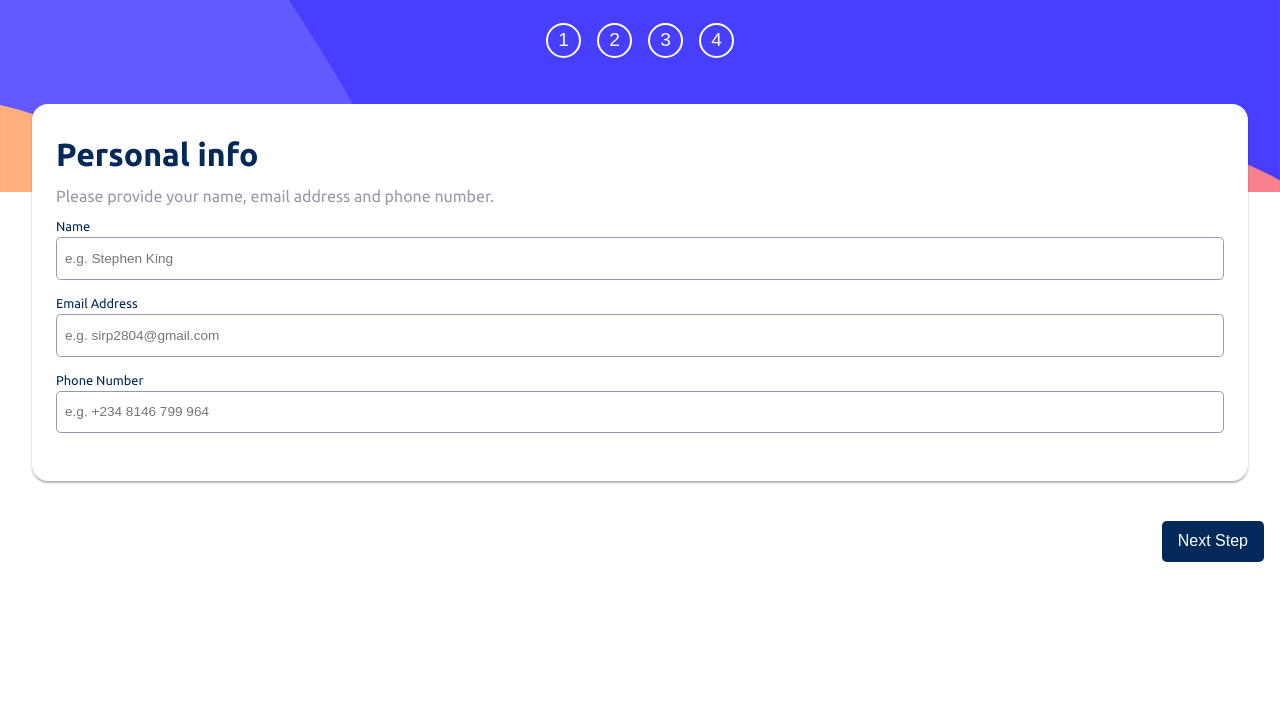
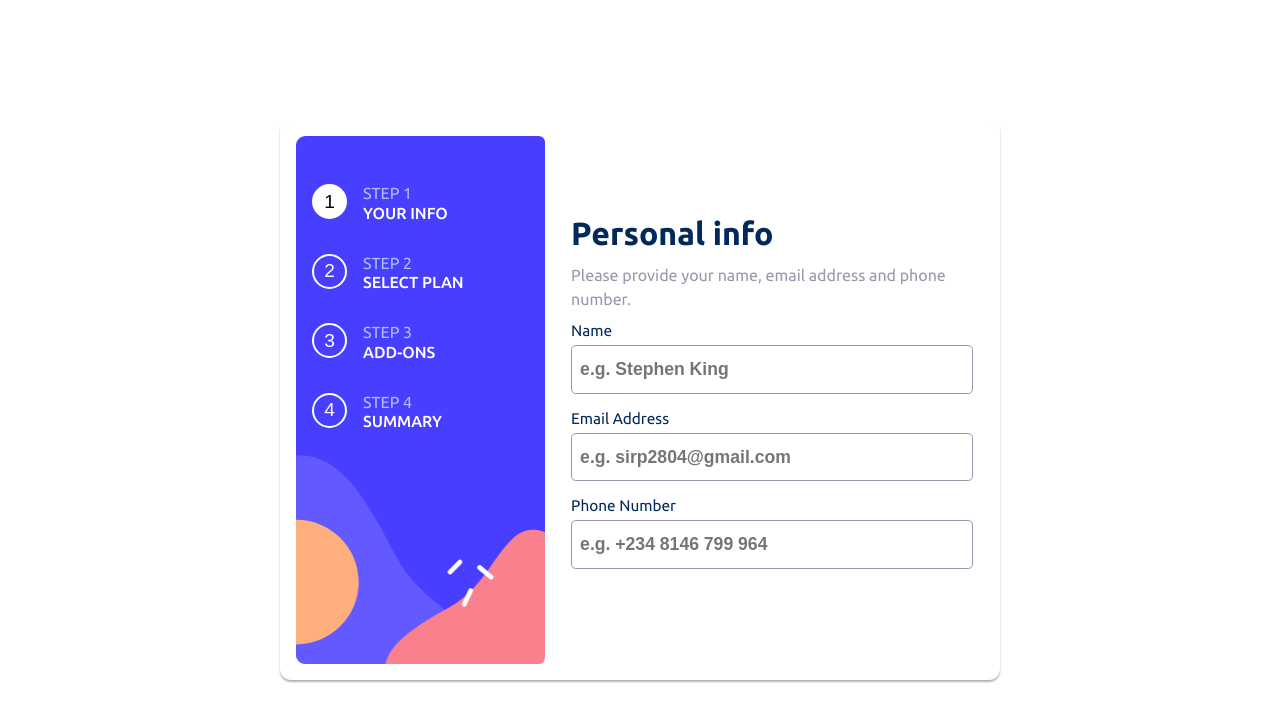
Before and after one commit to ShinobiKoda/multi-step-form-main, a plain HTML site: page index.html in a window 1280 px wide. Drawn offline with Linux system fonts and the light colour scheme.

Commit message:
completed first page for desktop

```diff
--- a/assets/script.js
+++ b/assets/script.js
@@ -51,7 +51,11 @@ btn_one.onclick = () => {
     add_ons.classList.add('none');
     thanks.classList.add('none');
     finishing_up.classList.add('none');
-    console.log('clicked');
+    btn_one.classList.add('blue-background');
+    btn_two.classList.remove('blue-background');
+    btn_three.classList.remove("blue-background");
+    btn_four.classList.remove("blue-background");
+    // console.log('clicked');
   }
 }
 
@@ -61,6 +65,11 @@ btn_two.onclick = () => {
     personal_info.classList.add('none');
     thanks.classList.add('none');
     finishing_up.classList.add("none");
+    btn_two.classList.add('blue-background');
+    btn_two.classList.add("blue-background");
+    btn_one.classList.remove("blue-background");
+    btn_three.classList.remove("blue-background");
+    btn_four.classList.remove("blue-background");
   }
 }
 
@@ -70,6 +79,10 @@ btn_three.onclick = () => {
     personal_info.classList.add('none');
     add_ons.classList.add('none');
     thanks.classList.add('none');
+    btn_three.classList.add("blue-background");
+    btn_one.classList.remove("blue-background");
+    btn_two.classList.remove("blue-background");
+    btn_four.classList.remove("blue-background");
   }
 }
 
@@ -79,6 +92,10 @@ btn_four.onclick = () =>{
     personal_info.classList.add('none');
     add_ons.classList.add('none');
     finishing_up.classList.add('none');
+    btn_four.classList.add("blue-background");
+    btn_one.classList.remove("blue-background");
+    btn_two.classList.remove("blue-background");
+    btn_three.classList.remove("blue-background");
   }
 }
 
@@ -88,21 +105,29 @@ next_page.addEventListener('click', ()=>{
   if(add_ons.classList.contains('none') && finishing_up.classList.contains('none') && thanks.classList.contains('none')){
     personal_info.classList.add('none');
     add_ons.classList.remove('none');
+    btn_one.classList.remove('blue-background');
+    btn_two.classList.add('blue-background');
   }else if(personal_info.classList.contains('none') && finishing_up.classList.contains('none') && thanks.classList.contains('none')){
     add_ons.classList.add('none');
     finishing_up.classList.remove('none');
+    btn_two.classList.remove("blue-background");
+    btn_three.classList.add('blue-background');
   }else if (personal_info.classList.contains("none") &&
     add_ons.classList.contains("none") &&
     thanks.classList.contains("none")
   ){
     finishing_up.classList.add('none');
     thanks.classList.remove('none');
+    btn_three.classList.remove("blue-background");
+    btn_four.classList.add("blue-background");
   }else if(personal_info.classList.contains("none") &&
     add_ons.classList.contains("none") &&
     finishing_up.classList.contains("none")
   ){
     thanks.classList.add('none');
     personal_info.classList.remove('none');
+    btn_four.classList.remove("blue-background");
+    btn_one.classList.add('blue-background');
   }
 });
 
@@ -116,4 +141,17 @@ plans.forEach(plan => {
     // Add 'border' class to the clicked plan
     plan.classList.add("border");
   };
-})
+});
+
+// ==== add borders to input when clicked =========
+const inputs = document.querySelectorAll('.input');
+
+inputs.forEach(input => {
+  input.onclick = () => {
+    inputs.forEach((i) => i.classList.remove('border'));
+
+    input.classList.add('border');
+    console.log('i');
+  }
+
+});
--- a/assets/style.css
+++ b/assets/style.css
@@ -63,9 +63,17 @@ button{
 
 main{
    font-family: 'Ubuntu', sans-serif;
-
 }
 /* ===== buttons for navigation to different forms ======*/
+
+.nav__btn{
+   margin-top: -7rem;
+}
+
+.nav_detail{
+   display: none;
+}
+
 .nav__button{
    border-radius: 50%;
    width: 35px;
@@ -79,16 +87,8 @@ main{
    font-size: 1.2em;
    text-align: center;
 
-   margin-top: -7rem;
    transition: all 0.5s;
 }
-
-.nav__button:hover{
-   background-color: var(--white);
-   color: #000;
-
-}
-
 
 /*===== form =======*/
 
@@ -390,3 +390,117 @@ main{
 .none{
    display: none;
 }
+
+.blue-background{
+   background-color: var(--white);
+   color: #000;
+   font-weight: 500;
+}
+
+@media screen and (min-width: 600px) {
+   body{
+      height: 100vh;
+      width: 100%;
+      margin: auto;
+
+      display: flex;
+      align-items: center;
+      justify-content: center;
+   }
+
+   main{
+      margin:  0 auto;
+
+      display: flex;
+      align-items: center;
+      justify-content: center;
+      gap: 1rem;
+
+      box-shadow: 0 2px 2px 0 rgba(0, 0, 0, 0.3);
+
+      height: 35rem;
+      width: 45rem;
+      padding: 1rem;
+      border-radius: 0.7rem;
+   }
+
+   .nav{
+      position: relative;
+      background-image: url(./images/bg-sidebar-desktop.svg);
+      height: 100%;
+      border-radius: 0.4rem;
+      width: 16rem;
+
+      display: flex;
+      flex-direction: column;
+      align-items: self-start;
+      justify-content: start;
+      gap: 2rem;
+
+      padding: 3rem 1rem;
+      z-index: 1;
+   }
+
+   .container{
+      height: 100%;
+      box-shadow: none;
+   }
+
+   .nav_detail{
+      display: flex;
+      flex-direction: column;
+      gap: 0.1rem;
+   }
+
+   .nav__btn{
+      display: flex;
+      gap: 1rem;
+      text-transform: uppercase;
+      margin-top: 0;
+   }
+
+   .pastel_blue{
+      color: var(--pastel-blue);
+   }
+
+   .white{
+      color: var(--white);
+      font-weight: 500;
+   }
+
+   .next_step{
+      display: none;
+   }
+
+   .input{
+      font-weight: 700;
+      font-size: 1.1em;
+   }
+
+   .error{
+      font-size: 1.2em;
+   }
+
+   .plans{
+      margin-top: -1rem;
+      margin-left: 2rem;
+
+   }
+
+   .bills{
+      flex-direction: row;
+      margin-bottom: 2rem;
+   }
+
+   .plan{
+      flex-direction: column;
+      gap: 3rem;
+      padding-right: 3rem;
+      align-items: flex-start;
+      justify-content: left;
+   }
+
+   .form{
+      padding: 0;
+   }
+}
--- a/index.html
+++ b/index.html
@@ -15,10 +15,41 @@
          <!--=====  background header image nav =====-->
          <nav class="nav">
             <!--===== navigation buttons =====-->
-            <button class="nav__button" id="personal-info">1</button>
-            <button class="nav__button" id="select-plans">2</button>
-            <button class="nav__button" id="add-ons">3</button>
-            <button class="nav__button" id="thanks">4</button>
+            <div class="nav__btn btn">
+               <button class="nav__button blue-background" id="personal-info">1</button>
+
+               <div class="nav_detail">
+                  <span class="pastel_blue">Step 1</span>
+                  <span class="white">Your Info</span>
+               </div>
+            </div>
+
+            <div class="nav__btn">
+               <button class="nav__button" id="select-plans">2</button>
+               <div class="nav_detail">
+                  <span class="pastel_blue">Step 2</span>
+                  <span class="white">Select plan</span>
+               </div>
+            </div>
+
+            <div class="nav__btn">
+               <button class="nav__button" id="add-ons">3</button>
+
+               <div class="nav_detail">
+                 <span class="pastel_blue">Step 3</span>
+                  <span class="white">Add-ons</span>
+               </div>
+
+            </div>
+
+            <div class="nav__btn">
+               <button class="nav__button" id="thanks">4</button>
+
+               <div class="nav_detail">
+                  <span class="pastel_blue">Step 4</span>
+                  <span class="white">Summary</span>
+               </div>
+            </div>
          </nav>
 
          <div class="all_container">
```
